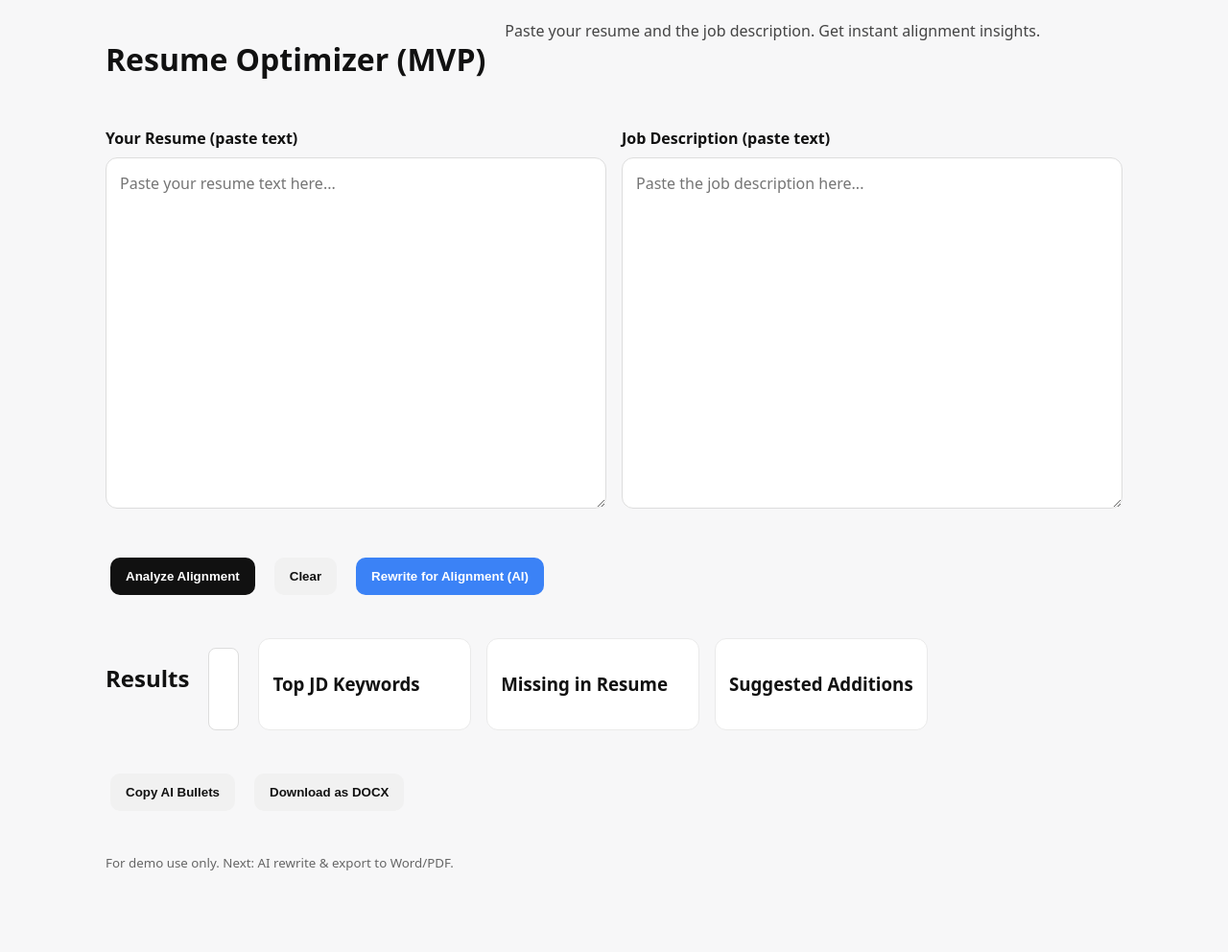
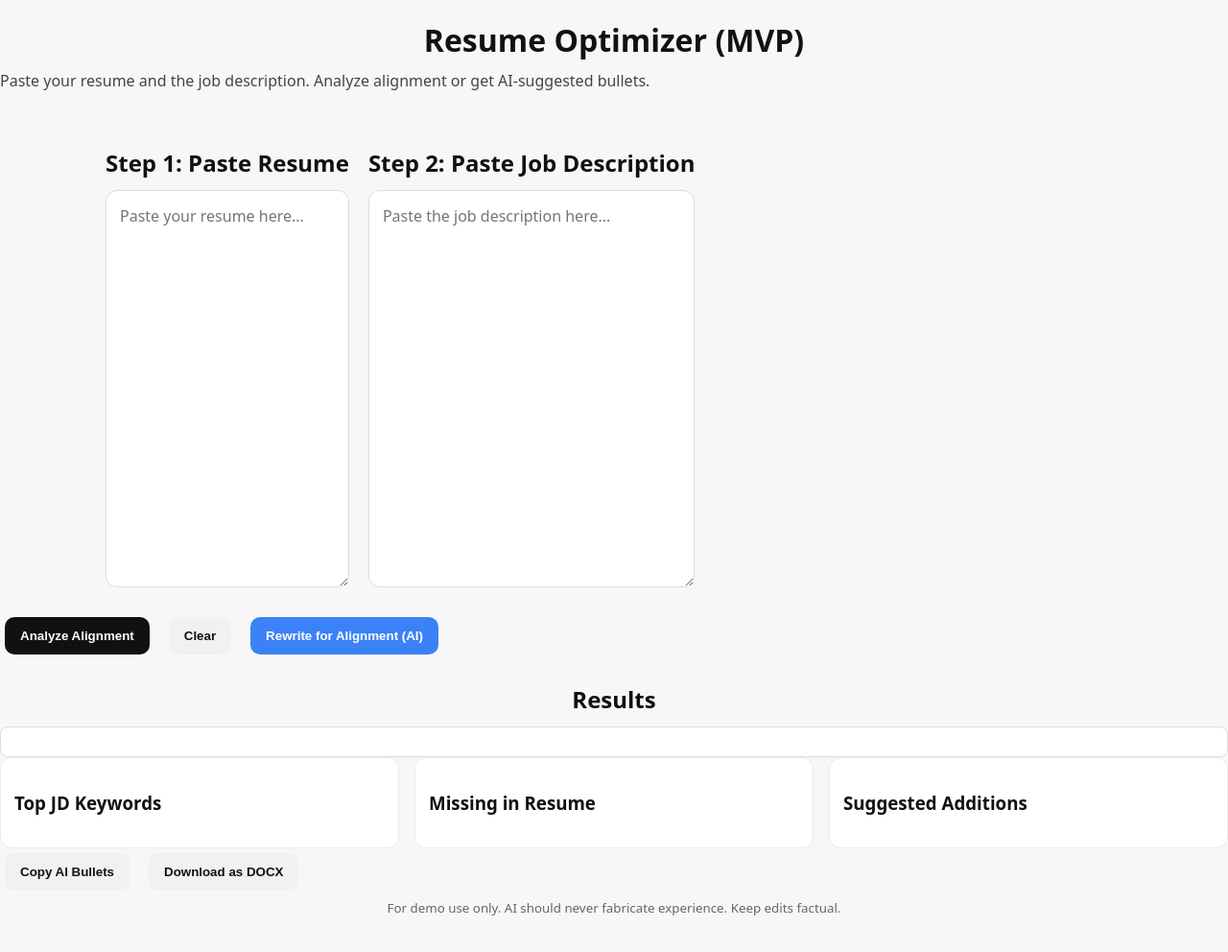
Before and after one commit to ToddTestingVibeCoding/resume-optimizer-mvp, a website: page index.html in a window 1280 px wide. Shown: the whole page at 96% size. Before the commit the page ends 950 px from the top, so only its background shows below. Drawn offline with Linux system fonts and the light colour scheme.

Commit message:
Update index.html

```diff
--- a/index.html
+++ b/index.html
@@ -7,32 +7,35 @@
   <link rel="stylesheet" href="styles.css" />
 </head>
 <body>
-  <header class="container">
+  <header class="container-narrow">
     <h1>Resume Optimizer (MVP)</h1>
-    <p class="subhead">Paste your resume and the job description. Get instant alignment insights.</p>
+    <p class="subhead">Paste your resume and the job description. Analyze alignment or get AI-suggested bullets.</p>
   </header>
 
-  <main class="container grid">
-    <section>
-      <label for="resume">Your Resume (paste text)</label>
-      <textarea id="resume" placeholder="Paste your resume text here..." rows="14"></textarea>
-    </section>
-
-    <section>
-      <label for="jd">Job Description (paste text)</label>
-      <textarea id="jd" placeholder="Paste the job description here..." rows="14"></textarea>
-    </section>
+  <!-- Inputs -->
+  <main class="container">
+    <div class="input-col">
+      <h2>Step 1: Paste Resume</h2>
+      <textarea id="resume" placeholder="Paste your resume here..." rows="16"></textarea>
+    </div>
+    <div class="input-col">
+      <h2>Step 2: Paste Job Description</h2>
+      <textarea id="jd" placeholder="Paste the job description here..." rows="16"></textarea>
+    </div>
   </main>
 
-  <div class="container actions">
+  <!-- Actions -->
+  <div class="container-narrow actions">
     <button id="analyzeBtn">Analyze Alignment</button>
     <button id="clearBtn" class="secondary">Clear</button>
     <button id="rewriteBtn" class="ai-btn">Rewrite for Alignment (AI)</button>
   </div>
 
-  <section class="container results">
+  <!-- Results -->
+  <section class="container-narrow results">
     <h2>Results</h2>
     <div id="summary" class="card"></div>
+
     <div class="grid-3">
       <div class="card">
         <h3>Top JD Keywords</h3>
@@ -48,13 +51,15 @@
       </div>
     </div>
   </section>
-  <div class="container actions">
+
+  <!-- Output actions -->
+  <div class="container-narrow actions">
     <button id="copyBtn" class="secondary">Copy AI Bullets</button>
     <button id="downloadBtn" class="secondary">Download as DOCX</button>
   </div>
 
-  <footer class="container footer">
-    <small>For demo use only. Next: AI rewrite & export to Word/PDF.</small>
+  <footer class="container-narrow footer">
+    <small>For demo use only. AI should never fabricate experience. Keep edits factual.</small>
   </footer>
 
   <script src="script.js"></script>
```
Lines whose indentation alone changed are shown as unchanged.
